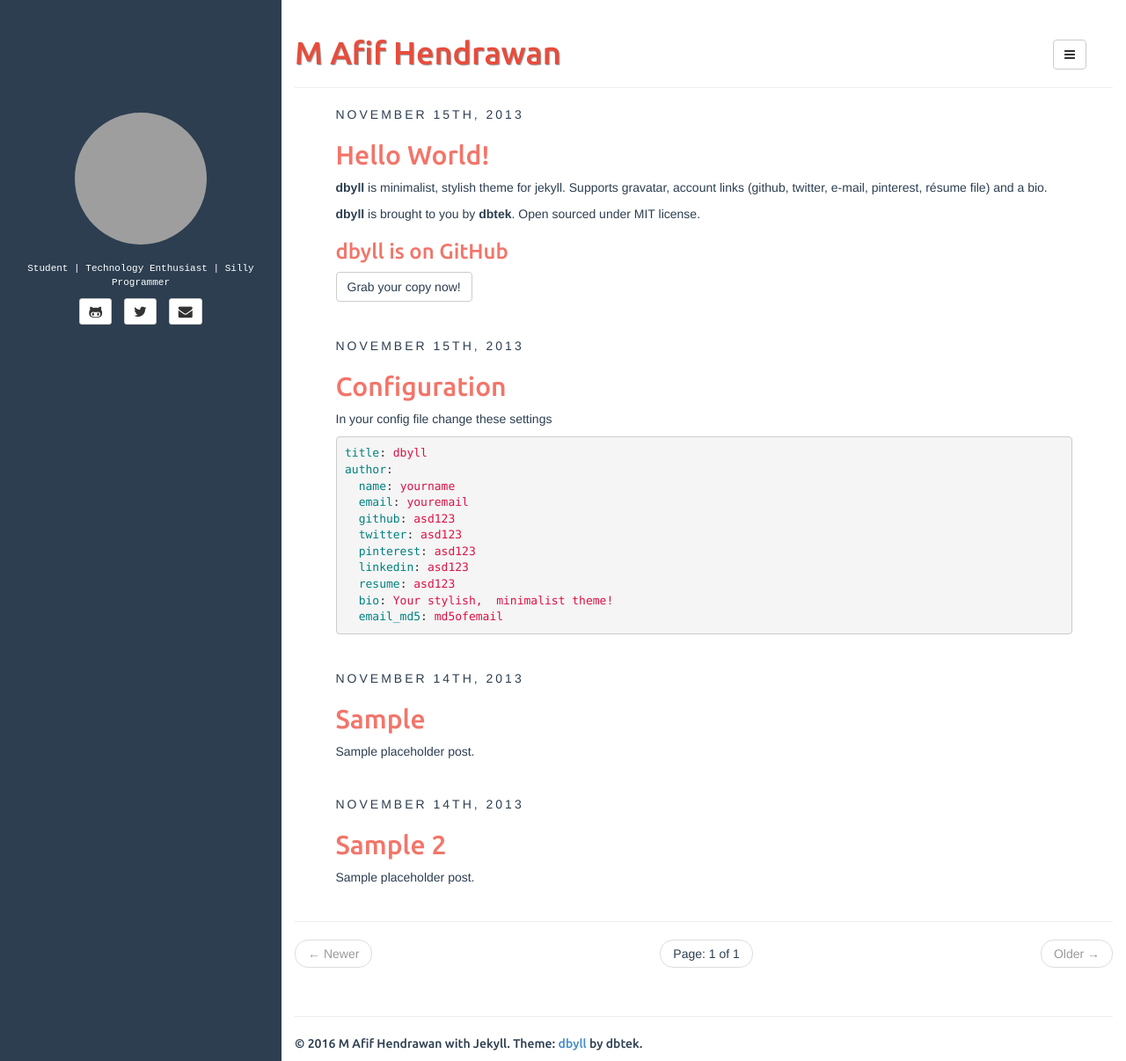
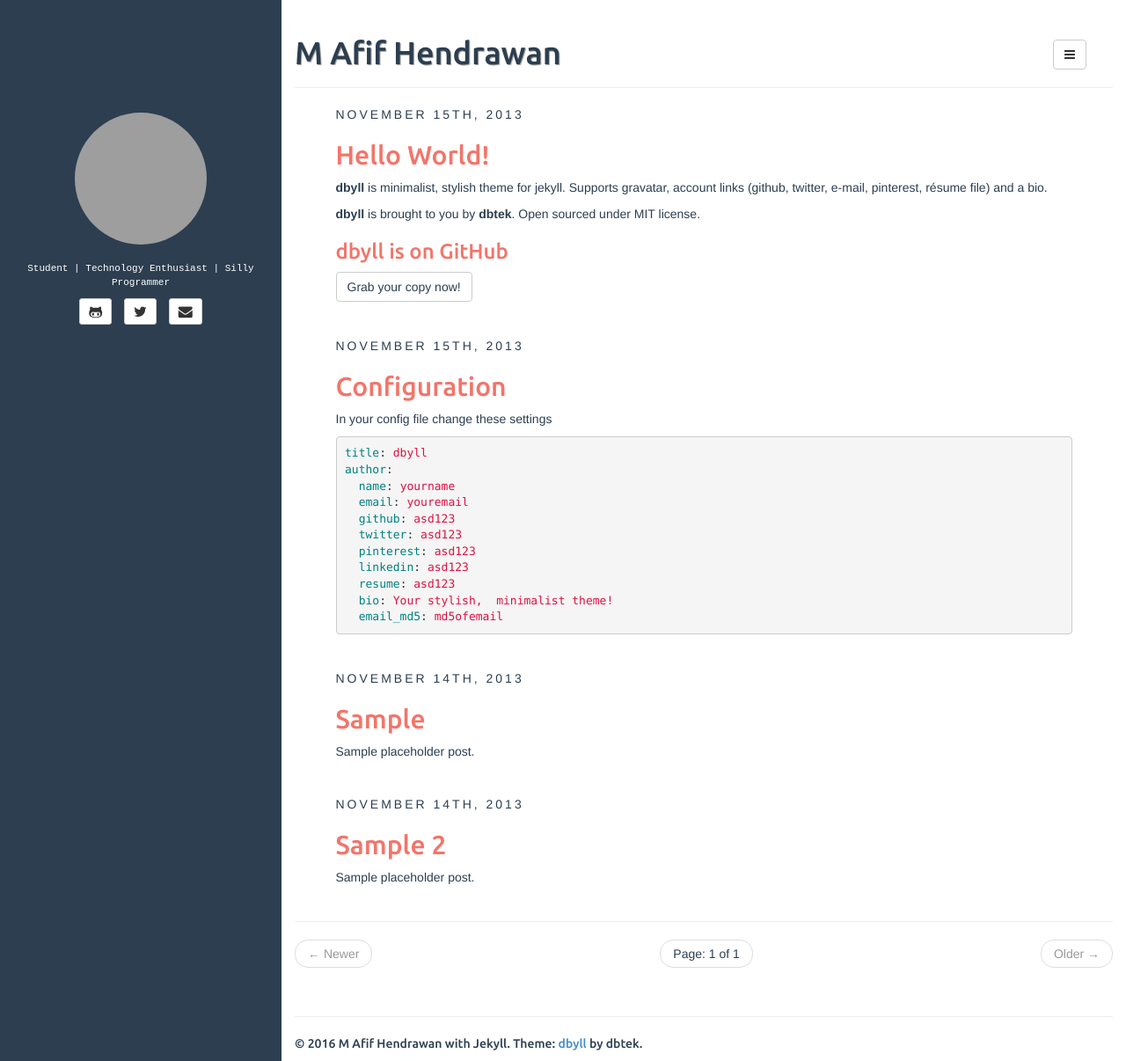
Before and after one commit to afifhendrawan/afifhendrawan.github.io, a Jekyll site: the page built from index.html, in a window 1280 px wide and 1206 px high. Shown: the whole window at 88% size. Built offline with Jekyll 4.4.1, drawn with Linux system fonts in a browser that asks for light colours; the list of posts is cut into pages by our own code; grey boxes are pictures that could not be loaded.

Commit message:
change color

```diff
--- a/assets/css/style.css
+++ b/assets/css/style.css
@@ -66,7 +66,7 @@ article .share .twitter:hover {
 	color: #CC2127;
 }
 #contact-list li:hover .fa-rss {
-	color: #e74c3c;
+	color: #2c3e50;
 }
 article .share .facebook:hover {
 	color: #43609C;
@@ -82,7 +82,7 @@ article .share .gplus:hover {
 }
 
 .page-header {
-	color: #e74c3c;
+	color: #2c3e50;
 	text-shadow: 1px 1px 1px rgba(150, 150, 150, 1);
 }
 
@@ -130,7 +130,7 @@ article.home h1 a:hover,
 article.home h2 a:hover,
 article.home h3 a:hover,
 article.home h4 a:hover {
-	color: #e74c3c;
+	color: #2c3e50;
 }
 
 .author .author-image {
```
